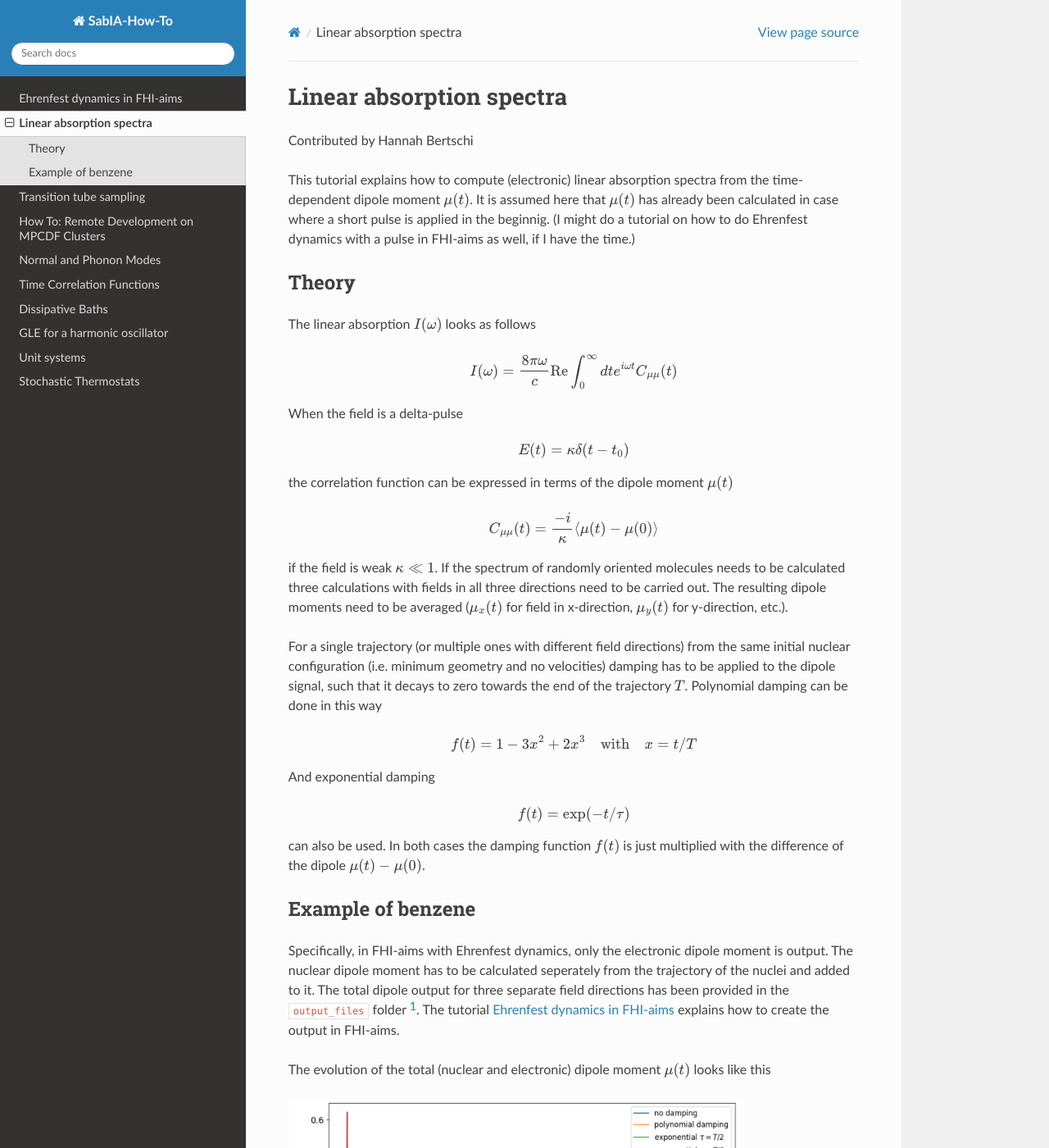
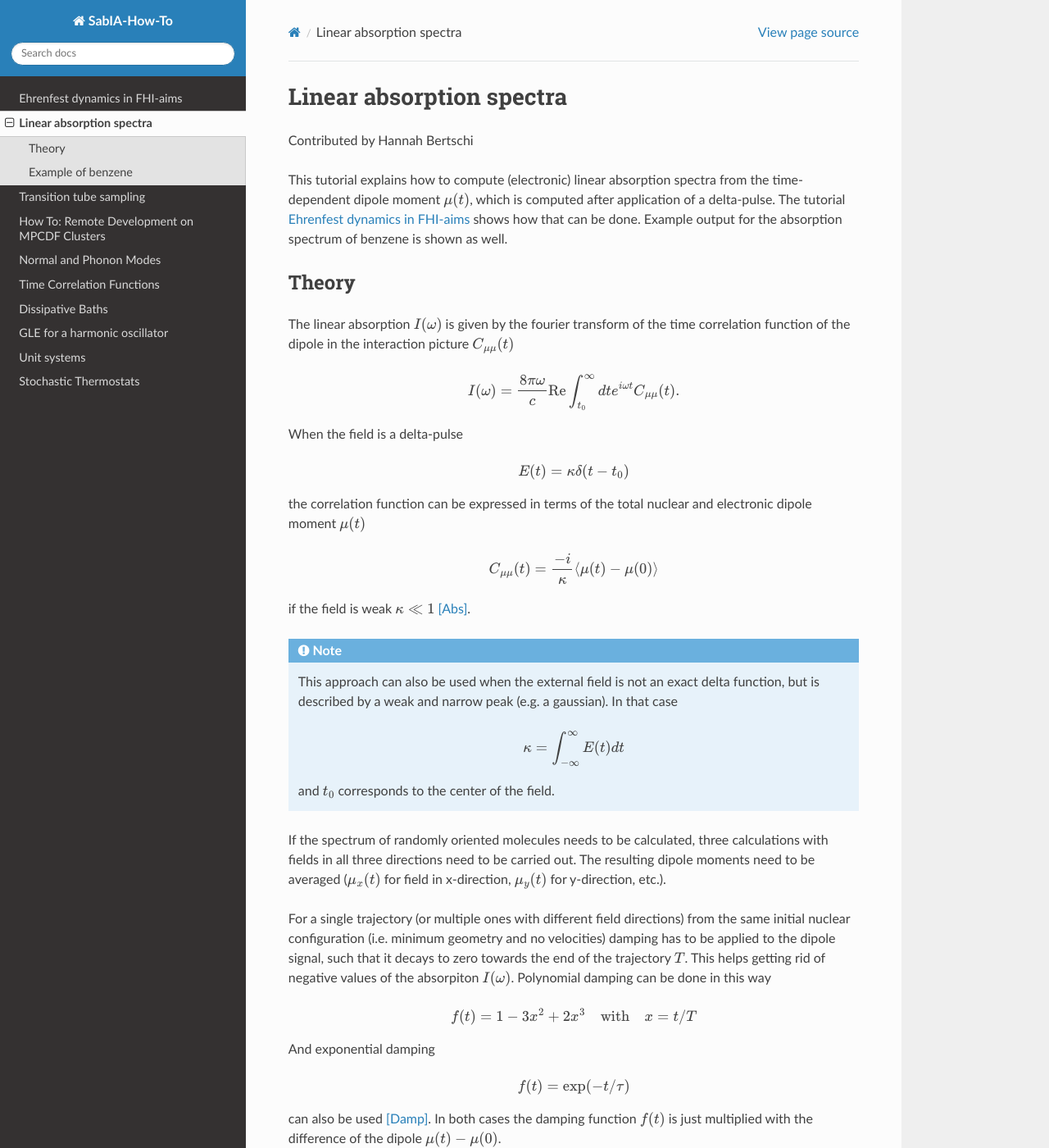
Before and after one commit to sabia-group/How-Tos, a Sphinx documentation site: the page built from docs/source/abs_spectrum.rst, in a window 1280 px wide and 1400 px high. Shown: the whole window at 82% size. Built offline with Sphinx 7.4.7 and the Read the Docs theme 3.1.0, drawn with Linux system fonts in a browser that asks for light colours; pages that are not in the unit, such as notebooks, are missing from menus; some of the changed text lies outside the part shown.

Commit message:
small changes to the files

```diff
--- a/docs/source/abs_spectrum.rst
+++ b/docs/source/abs_spectrum.rst
@@ -5,29 +5,39 @@ Linear absorption spectra
 
 Contributed by Hannah Bertschi
 
-This tutorial explains how to compute (electronic) linear absorption spectra from the time-dependent dipole moment :math:`\mu (t)`. It is assumed here that :math:`\mu (t)` has already been calculated in case where a short pulse is applied in the beginnig. (I might do a tutorial on how to do Ehrenfest dynamics with a pulse in FHI-aims as well, if I have the time.)
+This tutorial explains how to compute (electronic) linear absorption spectra from the time-dependent dipole moment :math:`\mu (t)`, which is computed after application of a delta-pulse. The tutorial :ref:`eh-dynamics` shows how that can be done. Example output for the absorption spectrum of benzene is shown as well.
 
 ******
 Theory
 ******
-The linear absorption :math:`I(\omega)` looks as follows
+The linear absorption :math:`I(\omega)` is given by the fourier transform of the time correlation function of the dipole in the interaction picture :math:`C_{\mu \mu} (t)`
 
 .. math::
-        I(\omega) = \frac{8 \pi \omega}{c} \text{Re} \int_0^\infty dt e^{i \omega t} C_{\mu \mu} (t)
+        I(\omega) = \frac{8 \pi \omega}{c} \text{Re} \int_{t_0}^\infty dt e^{i \omega t} C_{\mu \mu} (t).
 
 When the field is a delta-pulse
 
 .. math::
    E(t) = \kappa \delta (t - t_0)
 
-the correlation function can be expressed in terms of the dipole moment :math:`\mu(t)`
+the correlation function can be expressed in terms of the total nuclear and electronic dipole moment :math:`\mu(t)`
 
 .. math::
    C_{\mu \mu} (t) = \frac{-i}{\kappa} \langle \mu(t) - \mu(0) \rangle
 
-if the field is weak :math:`\kappa \ll 1`. If the spectrum of randomly oriented molecules needs to be calculated three calculations with fields in all three directions need to be carried out. The resulting dipole moments need to be averaged (:math:`\mu_x(t)` for field in x-direction, :math:`\mu_y(t)` for y-direction, etc.).
+if the field is weak :math:`\kappa \ll 1` [Abs]_.
 
-For a single trajectory (or multiple ones with different field directions) from the same initial nuclear configuration (i.e. minimum geometry and no velocities) damping has to be applied to the dipole signal, such that it decays to zero towards the end of the trajectory :math:`T`. Polynomial damping can be done in this way
+.. note::
+   This approach can also be used when the external field is not an exact delta function, but is described by a weak and narrow peak (e.g. a gaussian). In that case
+
+   .. math::
+      \kappa = \int_{-\infty}^{\infty} E(t) dt
+
+   and :math:`t_0` corresponds to the center of the field.
+
+If the spectrum of randomly oriented molecules needs to be calculated, three calculations with fields in all three directions need to be carried out. The resulting dipole moments need to be averaged (:math:`\mu_x(t)` for field in x-direction, :math:`\mu_y(t)` for y-direction, etc.).
+
+For a single trajectory (or multiple ones with different field directions) from the same initial nuclear configuration (i.e. minimum geometry and no velocities) damping has to be applied to the dipole signal, such that it decays to zero towards the end of the trajectory :math:`T`. This helps getting rid of negative values of the absorpiton :math:`I(\omega)`. Polynomial damping can be done in this way
 
 .. math::
    f(t) = 1 - 3x^2 + 2x^3 \quad \text{with} \quad x = t/T
@@ -37,24 +47,37 @@ And exponential damping
 .. math::
    f(t) = \exp (-t / \tau)
 
-can also be used. In both cases the damping function :math:`f(t)` is just multiplied with the difference of the dipole :math:`\mu(t) - \mu(0)`.
+can also be used [Damp]_. In both cases the damping function :math:`f(t)` is just multiplied with the difference of the dipole :math:`\mu(t) - \mu(0)`.
+
+Things that should be checked for are whether
+        - the trajectory is sufficiently long
+        - the field is weak and narrow enough
+        - the damping is strong enough (i.e. for exponential damping try smaller :math:`\tau`)
+
+
 
 *******************
 Example of benzene
 *******************
 
-Specifically, in FHI-aims with Ehrenfest dynamics, only the electronic dipole moment is output. The nuclear dipole moment has to be calculated seperately from the trajectory of the nuclei and added to it. The total dipole output for three separate field directions has been provided in the ``output_files`` folder [#f1]_. The tutorial :ref:`eh-dynamics` explains how to create the output in FHI-aims.
+Here are some example plots of how the dipole evolution and absorpiton spectrum looks like for benzene. The dipole output for three separate field directions has been provided in the ``ehrenfest/files`` folder [#f1]_.
 
 The evolution of the total (nuclear and electronic) dipole moment :math:`\mu (t)` looks like this
 
-.. image:: Images/dipole_damping.png
+.. image:: ehrenfest/Images/dipole_damping.png
    :scale: 40%
 
-Before the fourier transform the dipole data before the field has been applied, or before the center :math:`t_0` of the pulse has to be deleted. In case of exponential damping different values the decay time parameter :math:`\tau` have to be tried out until it yields a completely positive spectrum. For benzene the final spectrum looks like shown below for exponential damping with :math:`\tau = T/3`.
+Before the fourier transform the dipole data before the field has been applied, or before the center :math:`t_0` of the pulse, has to be deleted. In case of exponential damping different values the decay time parameter :math:`\tau` have to be tried out, until it ideally yields a completely positive spectrum. For benzene the final spectrum looks like shown below for exponential damping with :math:`\tau = T/3`.
 
-.. image:: Images/best_spectrum.png
+.. image:: ehrenfest/Images/best_spectrum.png
    :scale: 50%
 
 .. rubric:: Footnotes
 
 .. [#f1] In that case :math:`t_0 = 10` a.u. and :math:`\kappa = 0.032` a.u.
+
+
+**References**
+
+.. [Abs] V. May and O. Kühn. *Charge and Energy Transfer Dynamics in Molecular Systems*, 2004
+.. [Damp] K. Yabana et al. *physica status solidi (b)* 243.5 (2006), pp. 1121-1138
--- a/docs/source/eh_dynamics.rst
+++ b/docs/source/eh_dynamics.rst
@@ -5,12 +5,12 @@ Ehrenfest dynamics in FHI-aims
 
 Contributed by Hannah Bertschi
 
-The aim here is to show how to set up an input file in order to run real-time time-dependent density functional theory (RT-TDDFT) calculations together with Ehrenfest dynamics in FHI-aims. This is shown here when an external electric field is applied. The output of the dipole moment could be used to calculate an absorption spectrum, as is shown in this tutorial :ref:`abs-spectrum`. As an example we will look here at the benzene moleucle.
+The aim here is to show how to set up the input files in order to run real-time time-dependent density functional theory (RT-TDDFT) calculations together with Ehrenfest dynamics in FHI-aims. This is shown here when an external electric field is applied. The output of the dipole moment could be used to calculate an absorption spectrum, as is shown in the tutorial :ref:`abs-spectrum`. Most information given here can also be found in the documentation of FHI-aims in the Real-Time and Imaginary-Time TDDFT section.
 
 *******************************
 Set up the ``control.in`` file
 *******************************
-As with any density functional theory calculation the functional has to be specified and charges, spin, relativistic corrections, scf parameters etc. can be specified as well in the ``control.in`` file. Here we will use a pbe functional with no spin, charge and relativistic corrections ::
+As with any density functional theory calculation the functional has to be specified and charges, spin, relativistic corrections, scf parameters etc. can be specified as well in the ``control.in`` file. Here we will use a pbe functional with no spin, charge and relativistic corrections and standard scf settings ::
 
         xc		pz-lda
         spin		none
@@ -43,7 +43,7 @@ Here we choose ::
         RT_TDDFT_td_field 0 0 2 0 0 10 0.8 0.04 0 0
         RT_TDDFT_td_field_gauge length
 
-This means the pulse is evaluated from the beginning of the trajectory to the end (the first two zeros) and the delta kick pulse is centered around 10 a.u., has a width of 0.8 a.u. and is in x-direction with amplitude 0.04 a.u.. It is applied in the length gauge, which is recommended for molecules.
+which is good for calculating an absorption spectrum. The pulse is evaluated from the beginning of the trajectory to the end (the first two zeros) and the delta kick pulse is centered around 10 a.u., has a width of 0.8 a.u. and is in x-direction with amplitude 0.04 a.u.. It is applied in the length gauge, which is recommended for molecules.
 
 We can also control what is output to standard output (first letter) and to a separate file (second letter) ::
 
@@ -52,10 +52,28 @@ We can also control what is output to standard output (first letter) and to a se
         RT_TDDFT_ehrenfest_output_trajectory T T
         RT_TDDFT_output_level 2
 
+As usually, the basis set information has to be included at the end of the file. An example ``control.in`` file working for benzene is provided in the ``ehrenfest/files`` folder.
 
 ********************************
 Set up the ``geometry.in`` file
 ********************************
 
-.. rubic:: Footnotes
-.. [#f1] However outputting only every 0.5 a.u. does not work right now, the Ehrenfest trajectory is output every 0.05 a.u.
+The ``geometry.in`` contains the initial nuclear geometry. In addition, initial velocities can be added to selected (or all) nuclei. The syntax for that is ::
+
+        atom      -1.20546609     -0.68410171      0.00002445 C
+        RT_TDDFT_initial_velocity 0 0 -50
+        atom      -1.19518763      0.70194195     -0.00000929 C
+        ...
+
+For single trajectory Ehrenfest dynamics the nuclei are in a minimum and no velocities are initialized. Multi-trajectory Ehrenfest dynamics samples the velocities and positions from some distribution. Again an example for benzene is in the ``ehrenfest/files`` folder.
+
+**************
+Created output
+**************
+
+Apart from the usual ``aims.out`` file with the given ``control.in`` input four additional files are created: ``output.rt-tddft.dipole.dat``, ``output.rt-tddft-ehrenfest.trajectory.xyz``, ``output.rt-tddft.energy.dat`` and ``output.rt-tddft.ext-field.dat``. As the names suggest they give data at each time step about the dipole moment in each direction, the nuclear corrdinates, the different types of energies, respectively the external field.
+
+.. note::
+   Somethings important to keep in mind, is that the Ehrenfest trajectory is output every time step even if a larger output time step was choosen. Moreover, the dipole moment only contains the contribution from the electrons (not taking into account the negative sign of the electronic charge). Nuclear dipole moment has to be computed from the nuclei trajectory.
+
+An easy test is to look at the total energy and check if it is conserved after the external field is gone.
```
Also changed, not shown: other parts of docs/source/eh_dynamics.rst (+2 -2 lines), docs/source/Images/benzene.png (deleted), docs/source/ehrenfest/Images/best_spectrum.png (renamed from docs/source/Images/best_spectrum.png), docs/source/ehrenfest/Images/dipole_damping.png (renamed from docs/source/Images/dipole_damping.png), 5 other files.
